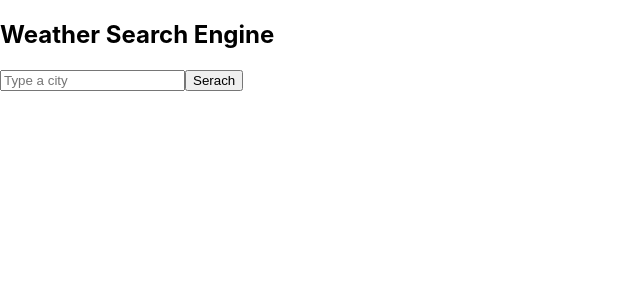
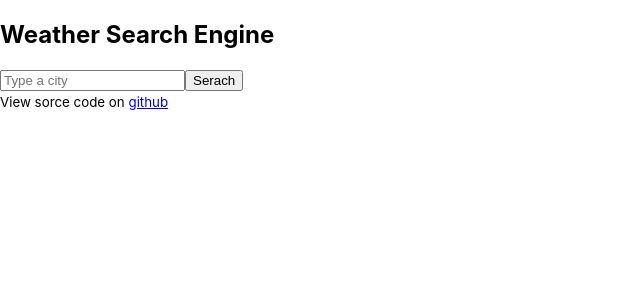
Before and after one commit to ellazondo/weather-react, a React (Create React App) app: page / in a window 1280 px wide. Shown: the top 300 px of the page, without its empty margins (0-640 px from the left). Built offline with nearby package versions, Linux system fonts and the light colour scheme.

Commit message:
added githubsource

```diff
--- a/src/App.js
+++ b/src/App.js
@@ -68,6 +68,10 @@ function App() {
           />
           <input type="submit" value="Serach" />
         </form>
+        <small>
+          View sorce code on{" "}
+          <a href="https://github.com/ellazondo/weather-react">github</a>
+        </small>
       </div>
     );
   }
```
